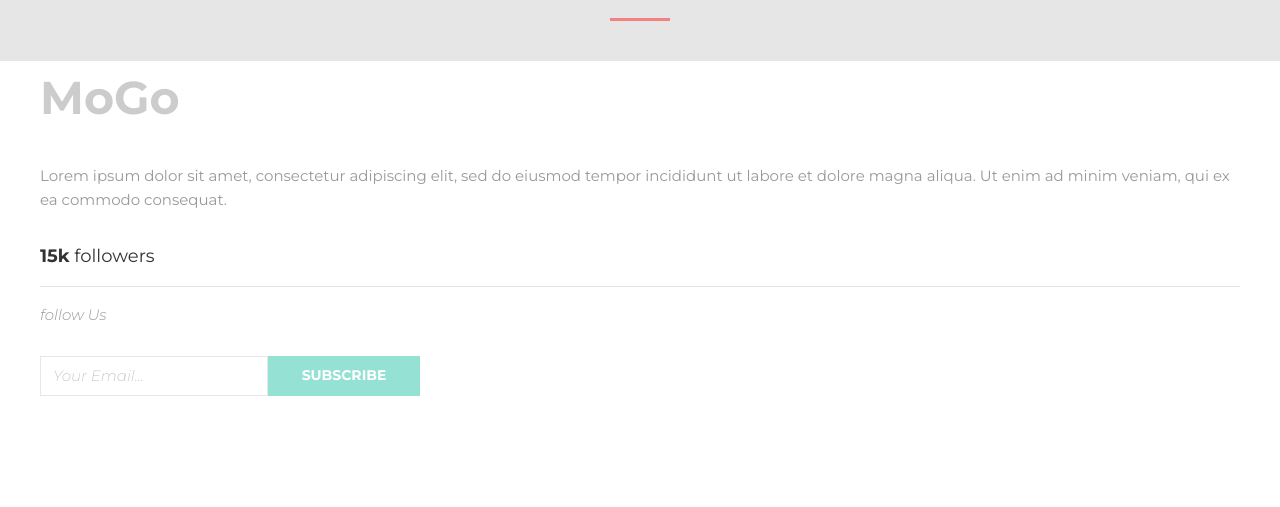
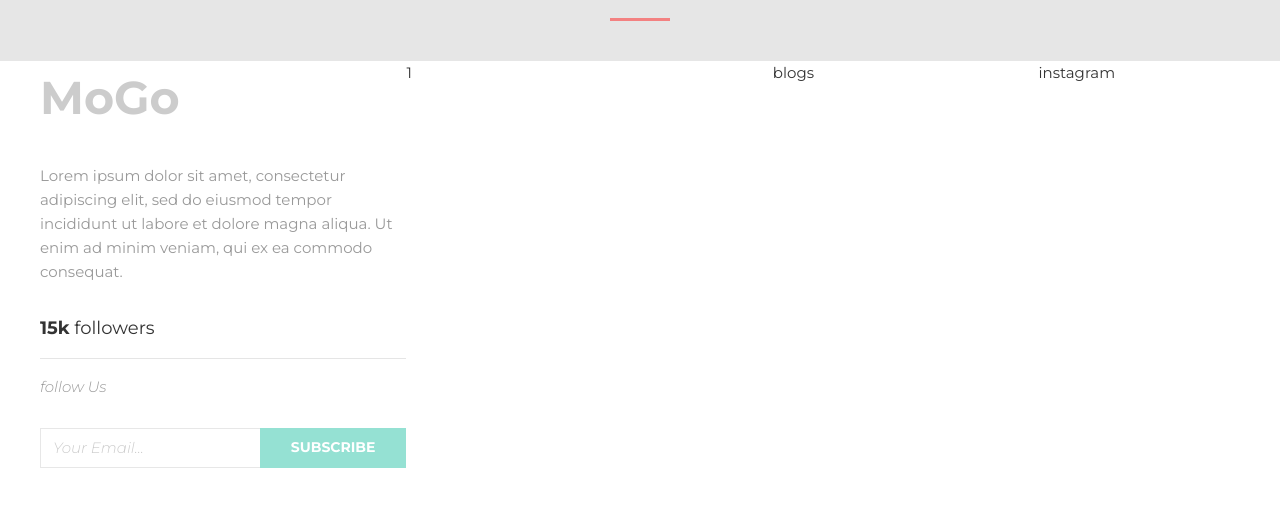
Before and after one commit to Daslet/MoGo, a plain HTML site: page index.html in a window 1280 px wide. Shown: the part 6007-6514 px from the top of the page. Before the commit the page ends 6468 px from the top, so only its background shows below. Drawn offline with Linux system fonts and the light colour scheme.

Commit message:
BLOGS, instagram

```diff
--- a/css/style.css
+++ b/css/style.css
@@ -842,9 +842,20 @@ hr {
     background-color: #f8f8f8;
 }
 .footor__inner {
+    display: flex;/*и 123 перешло в право*/
+    justify-content:space-between;/*расстояние между блоками*/
     padding-bottom: 65px;
+}
+.footer__col--first {
+    width: 40%;/*первый блок шириной 40%*/
+}
+.footer__col--second {
+    width: 29%;/*второй блок шириной 29%*/
+}
+.footer__col--third {
+    width: 22%;/*третий блок шириной 22%*/
+}
 
-}
 .footor__logo {
     margin-bottom: 30px;
 
@@ -902,6 +913,7 @@ hr {
 
      background: #fff;
      border: 1px solid #e7e7e7;
+     border-right: 0;
 
      font-family: 'Montserrat', sans-serif;
      margin: 0px;
@@ -911,6 +923,10 @@ hr {
      font-style: italic;
      font-weight: 300;
  }
+ .Subscribe__input:focus {
+    outline: 0;
+    border-color: #95e1d3;;
+}
 .Subscribe__input::placeholder {
     color: #ccc;
 }
@@ -930,4 +946,12 @@ hr {
      font-weight: 700;
      color: #fff;
      text-transform: uppercase;
+
+     transition: background .2s linear;
     }
+    .Subscribe__btn:hover {
+        background-color: #74c7b8;
+    }
+    .Subscribe__btn:focus {
+        outline: 0;
+    }
--- a/index.html
+++ b/index.html
@@ -808,14 +808,17 @@
     <!--blok footor -->
     <footor class="footor">
         <div class="container">
+
             <div class="footor__inner">
-                <div class="footor__col">
-                    <div class="footor__logo">MoGo</div>
+                <div class="footor__col  footer__col--first">
+                    <!--добавим модификатор footer__col--first-->
+                    <div class=" footor__logo">MoGo</div>
                     <div class="footor__text">Lorem ipsum dolor sit amet, consectetur adipiscing
                         elit, sed do eiusmod tempor
                         incididunt ut labore et dolore magna aliqua.
                         Ut enim ad minim veniam, qui
                         ex ea commodo consequat.</div>
+
                     <div class="footor__social">
                         <div class="footor__social-header">
                             <b>15k</b> followers
@@ -830,12 +833,24 @@
                         </div>
                     </div>
 
+
                     <!--делаем форму с классом Subscribe-->
                     <form class="Subscribe" action="/" method="post">
                         <input class="Subscribe__input" type="email" name="name" placeholder="Your Email...">
                         <button class="Subscribe__btn" type="submit">Subscribe</button>
 
                     </form>
+                </div>
+                <!--footor__col-->
+
+                <div class="footor__col footer__col--first">1</div>
+
+                <div class="footor__col footer__col--second">
+                    <div class="footer__title">blogs</div>
+                </div>
+
+                <div class="footor__col footer__col--third">
+                    <div class="Footer__title">instagram</div>
                 </div>
 
             </div>
```
